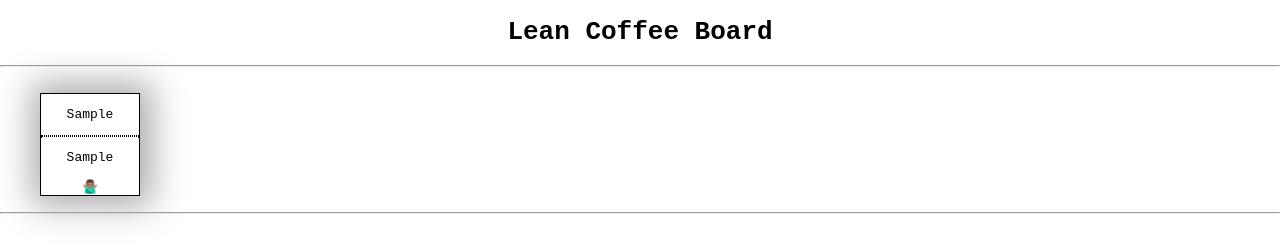
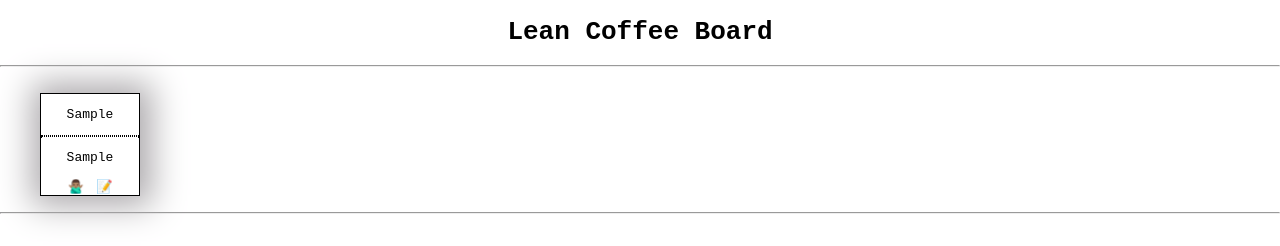
Before and after one commit to andy-schwedler/lean-coffee-board, a Next.js app: page / in a window 1280 px wide. Both pictures are taken after typing "Sample", "Sample" into the empty fields and a click on the button "Submit". Shown: the top 246 px of the page. Built offline with nearby package versions, Linux system fonts and the light colour scheme.

Commit message:
changed position of the form

```diff
--- a/components/Card/Card.js
+++ b/components/Card/Card.js
@@ -1,12 +1,18 @@
 import styled from "styled-components";
 
 export default function Card({ owner, thought, onDelete, id }) {
+  function handleDelete(id) {
+    setCards(cards.filter((card) => setCards(card.id !== card.id)));
+    console.log(cards);
+  }
+
   return (
     <StyledCard>
       <p>{thought}</p>
       <hr></hr>
       <p>{owner}</p>
       <button onClick={() => onDelete(id)}>🙅🏽‍♂️</button>
+      <button>📝</button>
     </StyledCard>
   );
 }
@@ -17,8 +23,14 @@ const StyledCard = styled.li`
   list-style-type: none;
   border: 1px solid black;
   margin-top: 10px;
+  margin-right: 50px;
   width: 100px;
   box-shadow: 2px 0px 32px 10px rgba(173, 170, 173, 1);
+
+  :hover {
+    color: orangered;
+    box-shadow: 2px 0px 50px 10px rgba(173, 170, 173, 1);
+  }
 
   p {
     font-family: monospace;
--- a/pages/index.js
+++ b/pages/index.js
@@ -18,7 +18,8 @@ export default function HomePage() {
   }
 
   function handleDelete(id) {
-    setCards(cards.filter((card) => setCards(id !== id)));
+    setCards(cards.filter((card) => setCards(card.id !== card.id)));
+    console.log(cards);
   }
 
   return (
```
